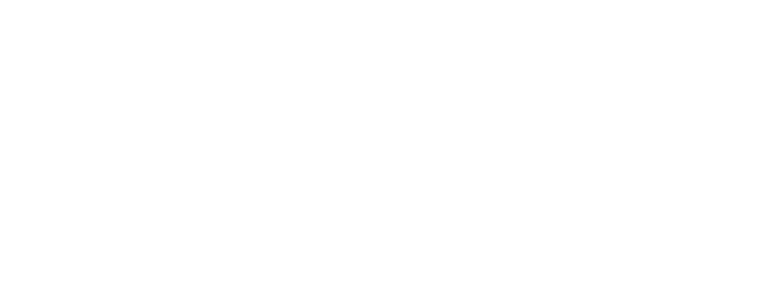
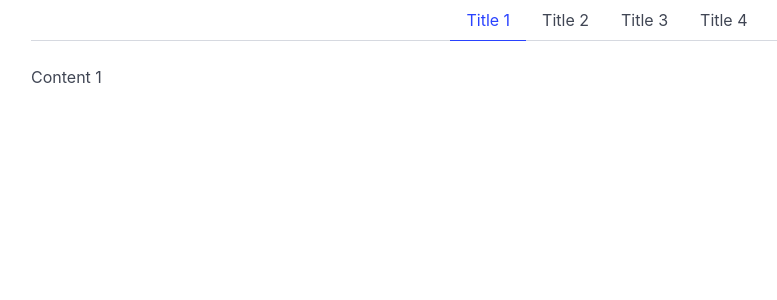
Before and after one commit to klaccdeduska/ta24b, a Vue app in the folder learnnote/: page / in a window 1280 px wide. Shown: the top 300 px of the page, without its empty margins (33-810 px from the left). Built offline with nearby package versions, Linux system fonts and the light colour scheme.

Commit message:
Add Tab component and example

```diff
--- a/learnnote/src/App.vue
+++ b/learnnote/src/App.vue
@@ -1,11 +1,29 @@
 <script setup>
 import { ref } from 'vue';
+import Tabs from './components/Tabs.vue';
+
+let tabTitles = ref([
+  'Title 1',
+  'Title 2',
+  'Title 3',
+  'Title 4',
+])
+
+let tabActive = ref(0);
+
+let contents = ref([
+  'Content 1',
+  'Content 2',
+  'Content 3',
+  'Content 4',
+])
 
 </script>
 
 <template>
   <div class="container">
-
+    <Tabs :titles="tabTitles" :active="tabActive" @setActive="tabActive = $event"></Tabs>
+    <p>{{ contents[tabActive] }}</p>
   </div>
 </template>
 
--- /dev/null
+++ b/learnnote/src/components/Tabs.vue
@@ -0,0 +1,14 @@
+<script setup>
+defineProps(['titles', 'active']);
+</script>
+<template>
+    <div class="tabs is-centered">
+        <ul>
+            <li v-for="(title, index) in titles"
+            :class="{'is-active': index===active}"
+            @click="$emit('setActive', index)">
+                <a>{{ title }}</a>
+            </li>
+        </ul>
+    </div>
+</template>
```
